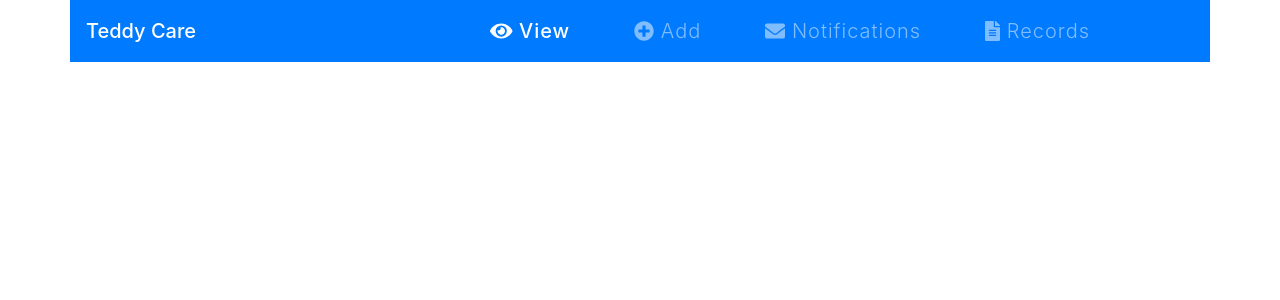
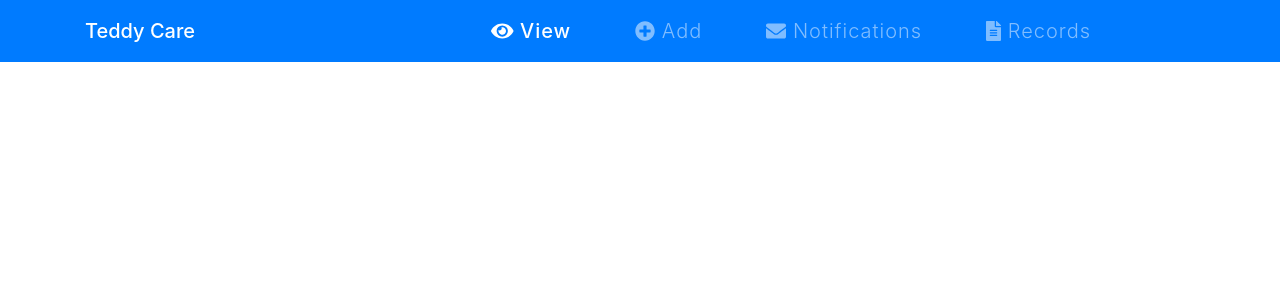
Before and after one commit to JohnGallego/SANTC-APP, an Angular app: page / in a window 1280 px wide. Shown: the top 300 px of the page. Built offline with nearby package versions, Linux system fonts and the light colour scheme.

Commit message:
make header fluid

```diff
--- a/src/app/core/header/header.component.html
+++ b/src/app/core/header/header.component.html
@@ -1,6 +1,8 @@
-<header class="header container">
+<header>
 
   <nav class="navbar navbar-expand-lg navbar-dark bg-primary">
+
+    <div class="container">
 
       <span class="navbar-brand mb-0 h1 only-text">Teddy Care</span>
 
@@ -19,6 +21,8 @@
         </div>
       </div>
 
+    </div>
+
   </nav>
 
 </header>
```
Lines whose indentation alone changed are shown as unchanged.
